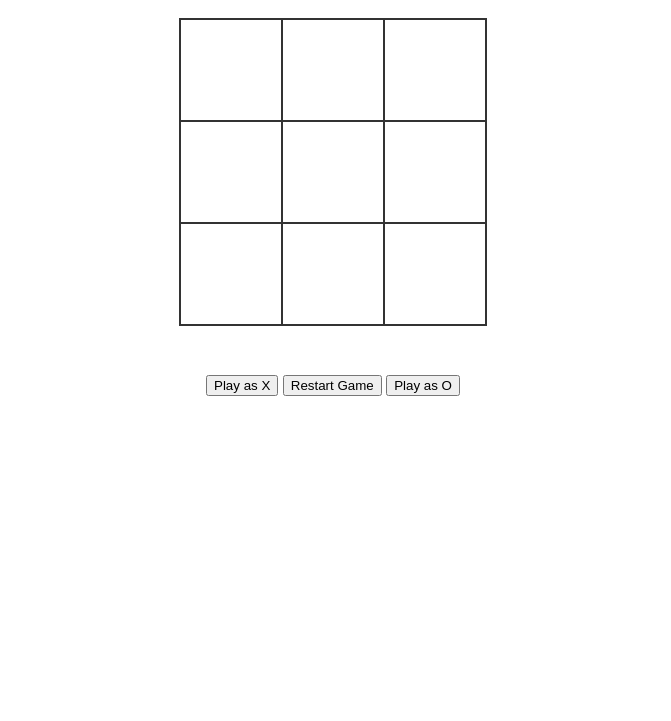
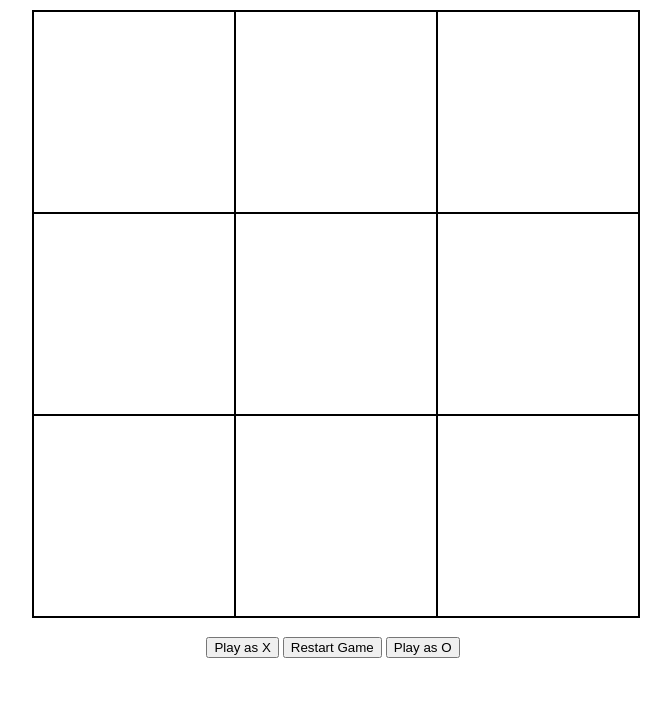
Before and after one commit to EricT29/Express-Practice-App, a website: page index.html in a window 1280 px wide. Shown: the part 79-800 px from the top of the page, without its empty margins (307-978 px from the left). Drawn offline with nearby package versions, Linux system fonts and the light colour scheme; no server answers.

Commit message:
various minor improvements mainly CSS

```diff
--- a/client.js
+++ b/client.js
@@ -3,7 +3,7 @@ var computerSymbol = "O";
 var playerTurn = true;
 var gameOn = true;
 
-let con = io.connect("http://localhost:3000");
+let con = io.connect();
 
 con.on("updateBoard", (data) => {
   document.getElementById(data[0]).innerHTML = computerSymbol;
--- a/index.html
+++ b/index.html
@@ -14,8 +14,8 @@
   </head>
   <body>
     <section>
-      <h1 class="game--title">Tic Tac Toe</h1>
-      <div class="game--container">
+      <h1 class="title">Tic Tac Toe</h1>
+      <div class="board">
         <div id="0" data-cell-index="0" class="cell"></div>
         <div id="1" data-cell-index="1" class="cell"></div>
         <div id="2" data-cell-index="2" class="cell"></div>
@@ -26,10 +26,12 @@
         <div id="7" data-cell-index="7" class="cell"></div>
         <div id="8" data-cell-index="8" class="cell"></div>
       </div>
-      <button id="X">Play as X</button>
-      <button id="restart">Restart Game</button>
-      <button id="O">Play as O</button>
-      <h2 id="winner" class="game--status"></h2>
+      <div class="options">
+        <button id="X">Play as X</button>
+        <button id="restart">Restart Game</button>
+        <button id="O">Play as O</button>
+      </div>
+      <h2 id="winner" class="status"></h2>
     </section>
   </body>
 </html>
--- a/style.css
+++ b/style.css
@@ -1,26 +1,37 @@
+.title {
+  font-size: 2em;
+}
+
 body {
-  font-family: "Arial", sans-serif;
+  font-family: 'Times New Roman', Times, serif;
 }
+
 section {
   text-align: center;
 }
-.game--container {
+
+.board {
   display: grid;
   grid-template-columns: repeat(3, auto);
-  width: 306px;
-  margin: 50px auto;
-}
-.cell {
-  font-family: "Permanent Marker", cursive;
-  width: 100px;
-  height: 100px;
-  box-shadow: 0 0 0 1px #333333;
-  border: 1px solid #333333;
-  cursor: pointer;
-  line-height: 100px;
-  font-size: 60px;
+  width: 600px;
+  margin-top: 20px;
+  margin-bottom: 20px;
+  margin-left: auto;
+  margin-right: auto;
 }
 
-.game--status {
+.cell {
+  font-family: "Ubuntu", sans-serif;
+  font-weight: bold;
+  font-style: italic;
+  width: 200px;
+  height: 200px;
+  border: 1px solid black;
+  box-shadow: 0 0 0 1px black;
+  line-height: 200px;
+  font-size: 100px;
+}
+
+.status {
   font-weight: bold;
 }
```
Also changed, not shown: package.json (added, +25 -0 lines), server.js (+9 -12 lines), 1 other file.
